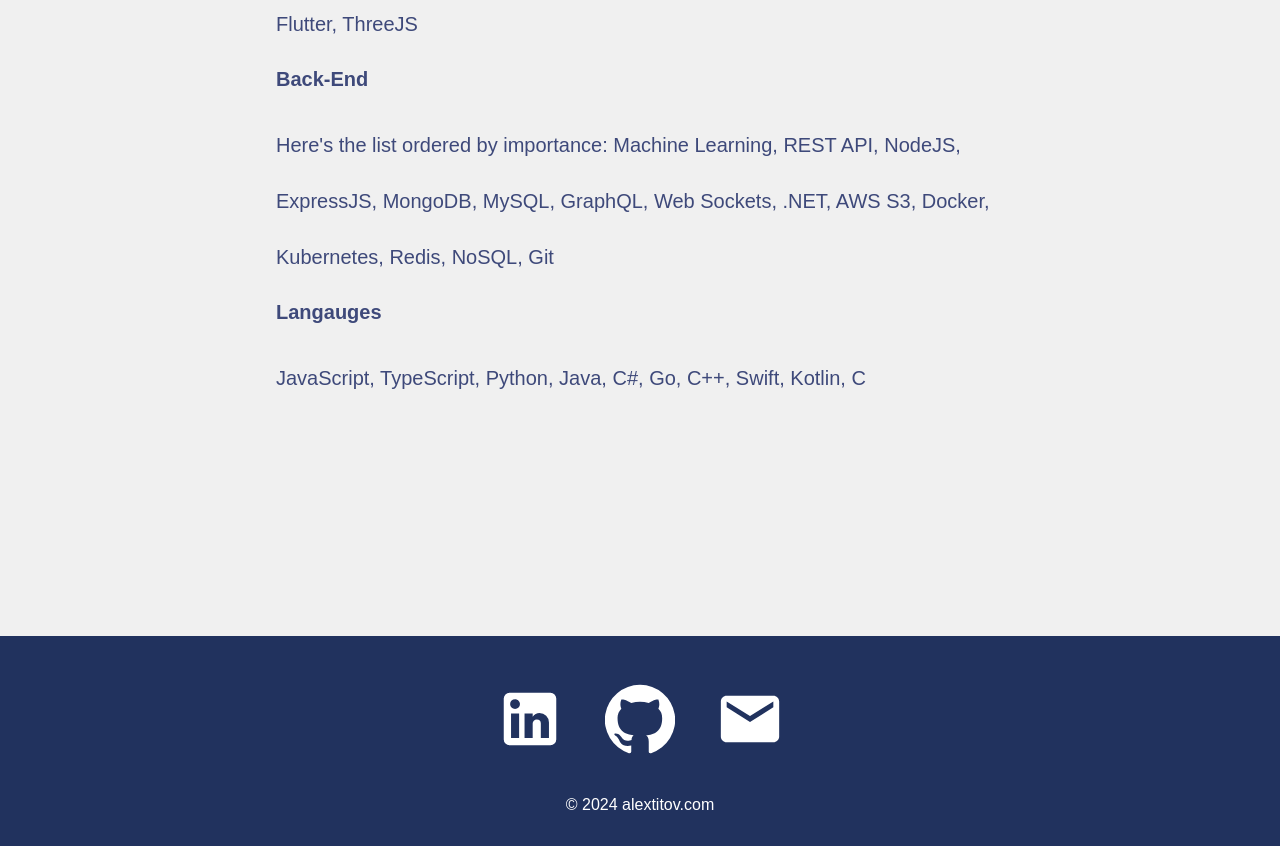
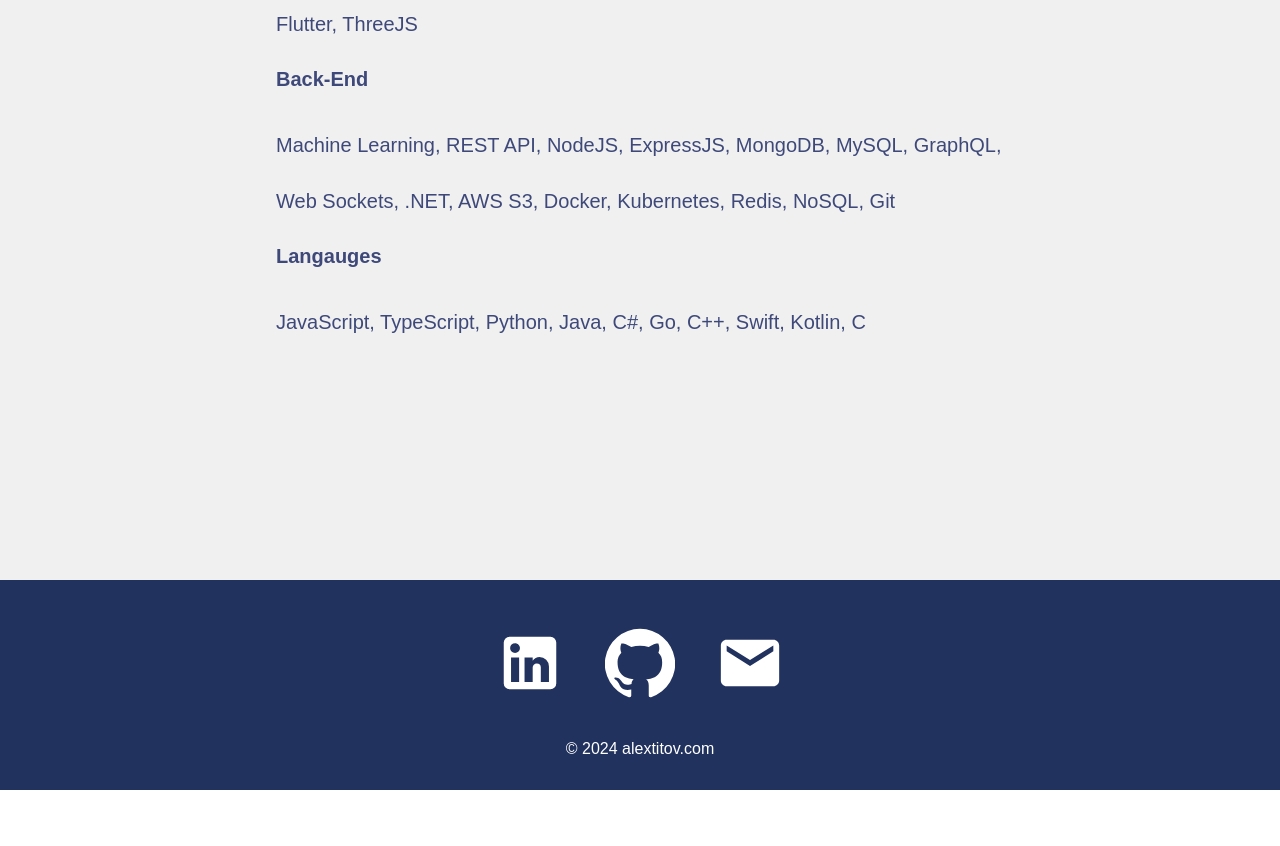
Before and after one commit to alextitov19/personal-website, a React (Create React App) app: page / in a window 1280 px wide. Shown: the part 1020-1866 px from the top of the page. After the commit the page ends 1810 px from the top, so only its background shows below. Built offline with nearby package versions, Linux system fonts and the light colour scheme.

Commit message:
Update Home.js

```diff
--- a/src/pages/Home.js
+++ b/src/pages/Home.js
@@ -40,9 +40,9 @@ function Home() {
           <li className="item">
             <h2>Back-End</h2>
             <span>
-              Here's the list ordered by importance: Machine Learning, REST API,
-              NodeJS, ExpressJS, MongoDB, MySQL, GraphQL, Web Sockets, .NET, AWS
-              S3, Docker, Kubernetes, Redis, NoSQL, Git
+              Machine Learning, REST API, NodeJS, ExpressJS, MongoDB, MySQL,
+              GraphQL, Web Sockets, .NET, AWS S3, Docker, Kubernetes, Redis,
+              NoSQL, Git
             </span>
           </li>
           <li className="item">
```
